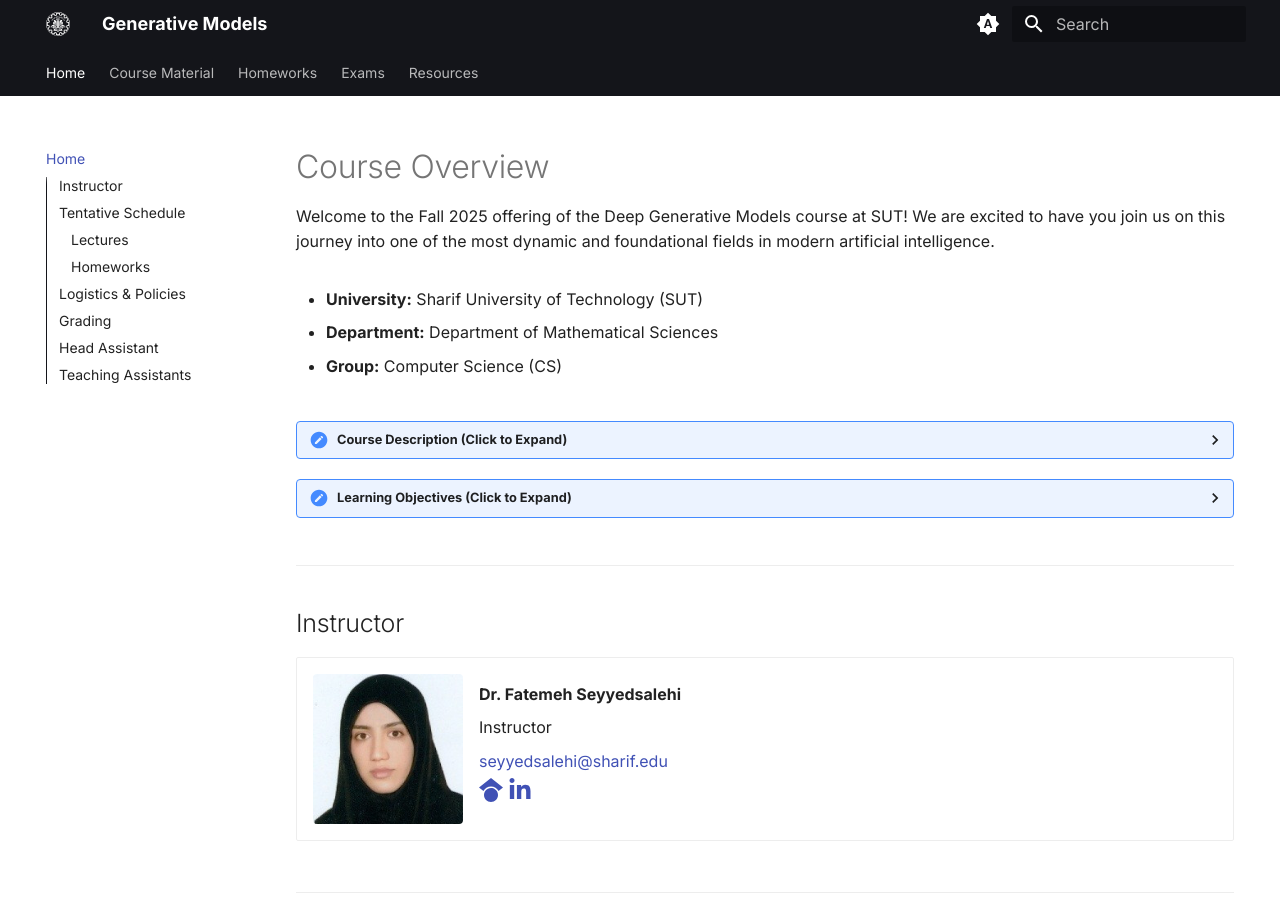
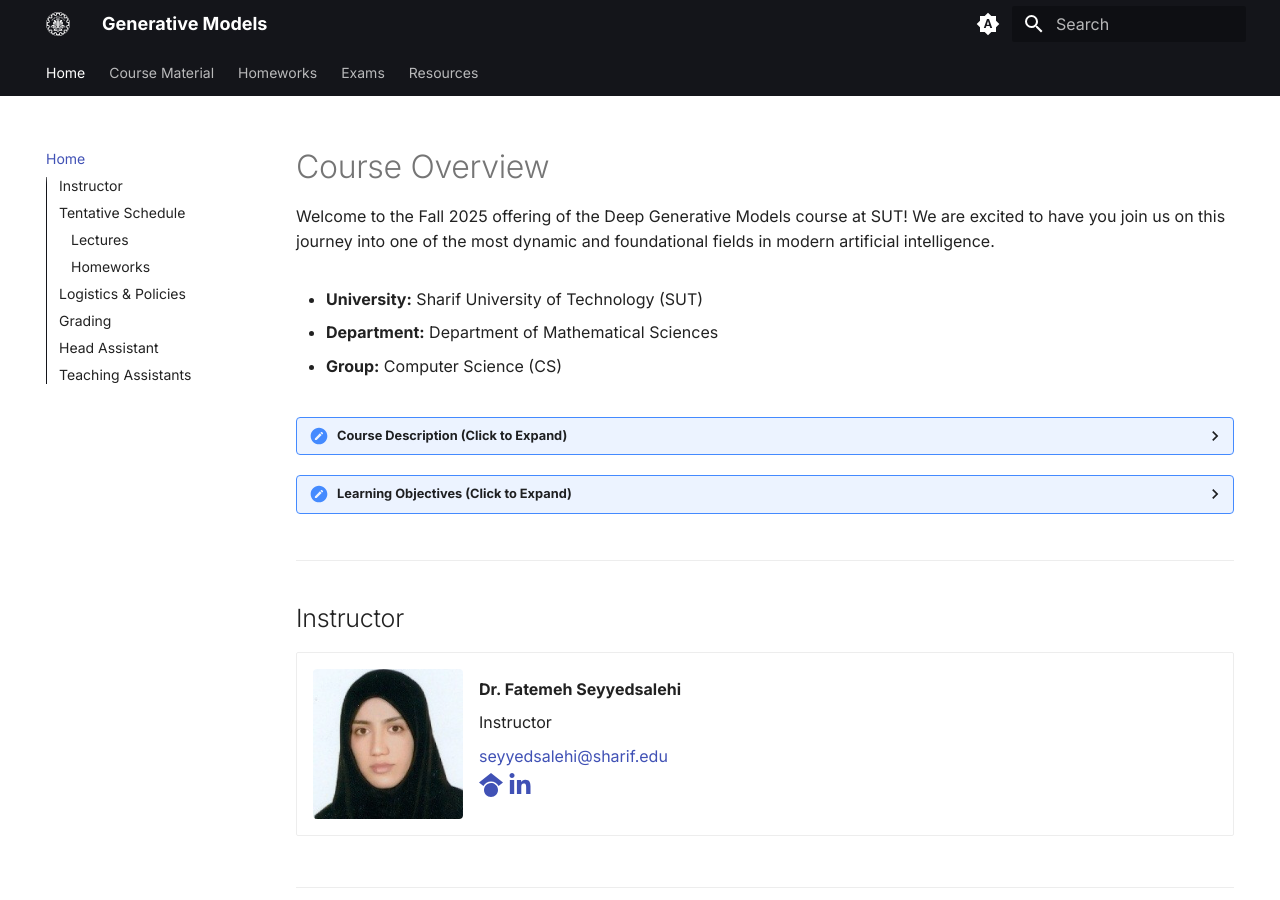
Before and after one commit to SUT-CS-GM/sut-cs-gm.github.io, an MkDocs documentation site: the page built from docs/index.md, in a window 1280 px wide and 900 px high. Built offline with MkDocs 1.6.1 and Material for MkDocs 9.7.7, drawn with Linux system fonts in a browser that asks for light colours; some web fonts are replaced.

Commit message:
chore: Decrease space

```diff
--- a/docs/index.md
+++ b/docs/index.md
@@ -13,7 +13,7 @@
 * **Department:** Department of Mathematical Sciences
 * **Group:** Computer Science (CS)
 
-<div style="height: 5px;"></div>
+<div style="height: 1px;"></div>
 
 <details markdown="1">
 <summary><b>Course Description</b> (Click to Expand)</summary>
@@ -37,7 +37,7 @@
 * **Develop** the theoretical knowledge necessary to read, understand, and critically assess current research papers in the field.
 </details>
 
-<div style="height: 2px;"></div>
+<div style="height: 1px;"></div>
 
 ---
 
```
Also changed, not shown: docs/exams/midterm.md (+2 -2 lines).
